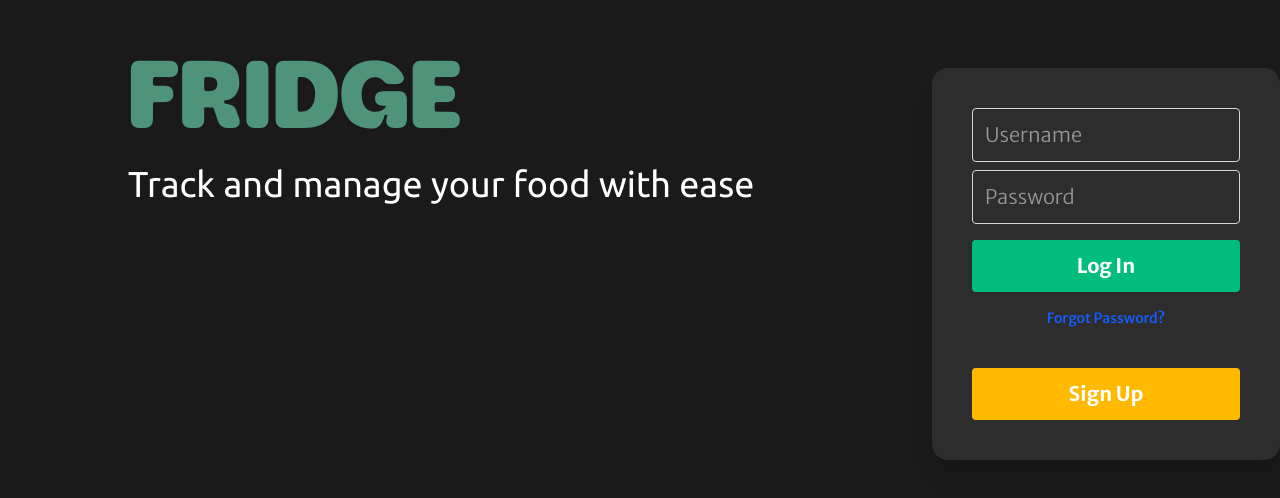
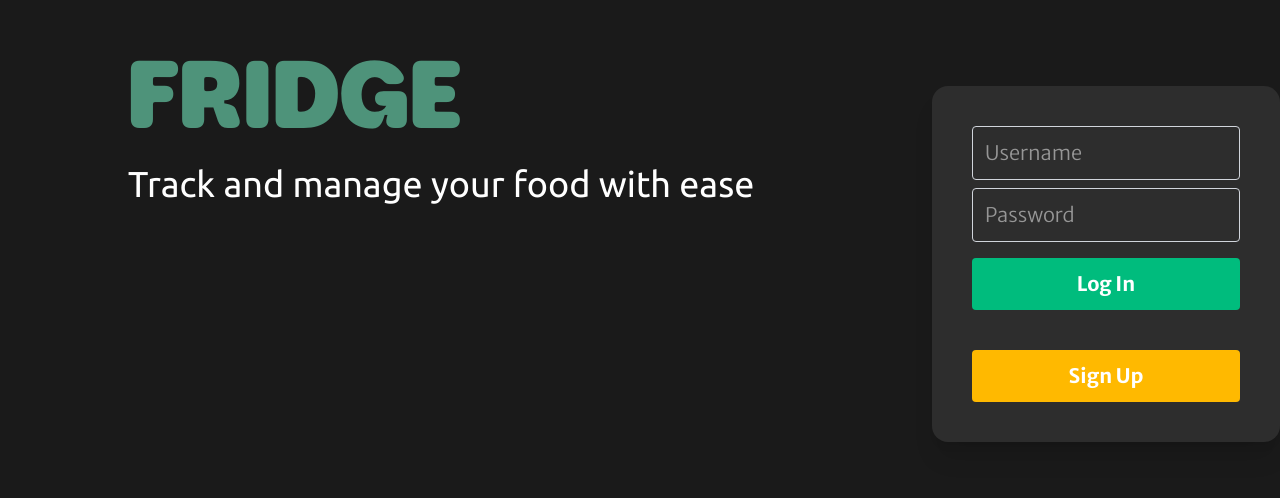
Before and after one commit to frankschlehofer/fridge, a React (Vite) app in the folder client/: page / in a window 1280 px wide. Shown: the part 136-634 px from the top of the page. Built offline with nearby package versions, Linux system fonts and the light colour scheme.

Commit message:
Removed forgot password button temporarily

```diff
--- a/client/src/pages/LandingPage.jsx
+++ b/client/src/pages/LandingPage.jsx
@@ -146,13 +146,6 @@ function LandingPage() {
                             </button>
                         </form>
 
-                        {/* Forgot Password */}
-                        <button
-                            className="mb-4 text-center text-sm font-medium text-blue-600 hover:underline cursor-pointer"
-                            onClick={() => handleForgot}
-                        >
-                            Forgot Password?
-                        </button>
 
                         {/* Sign Up */}
                         <Link to='/signup' className="mt-6 py-3 text-center bg-amber-400 rounded text-xl text-white font-bold hover:bg-amber-500 transition">
```
